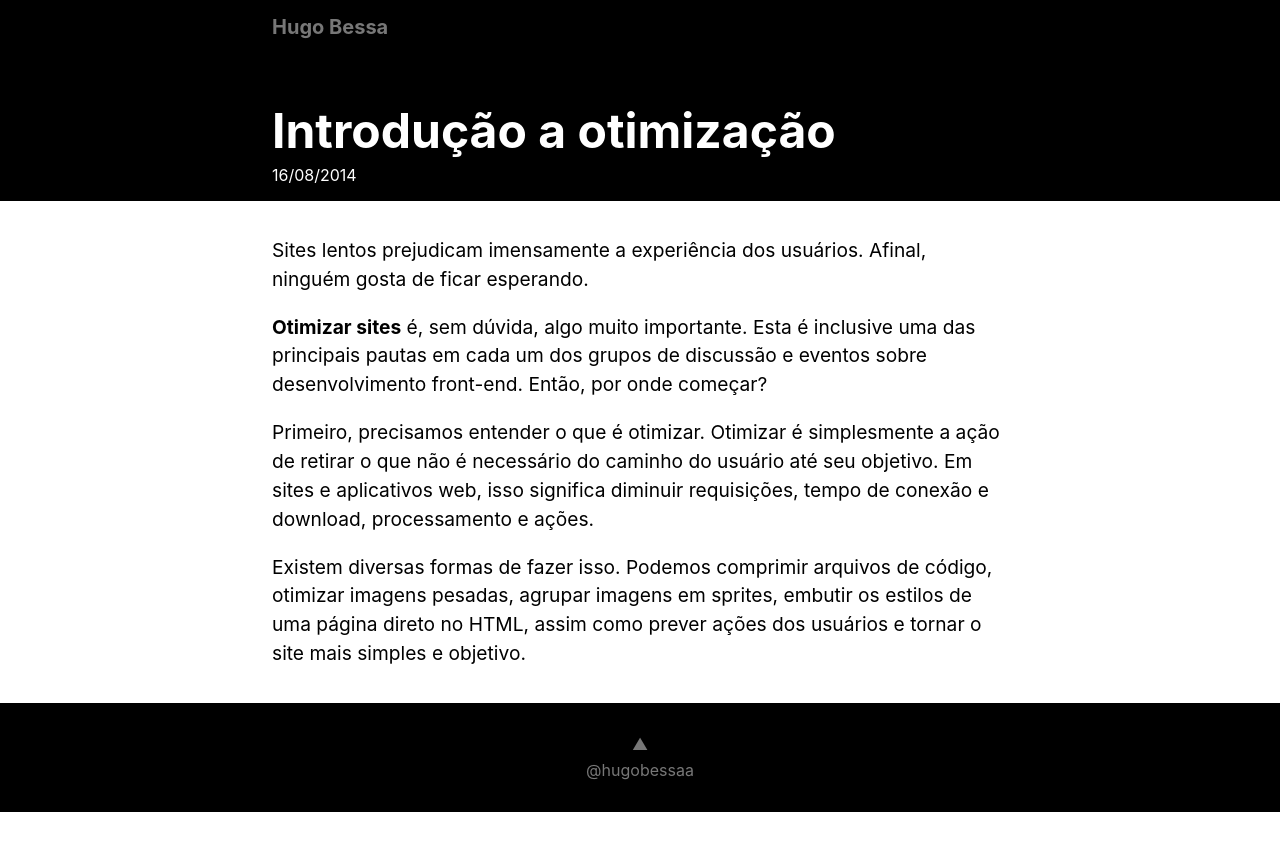
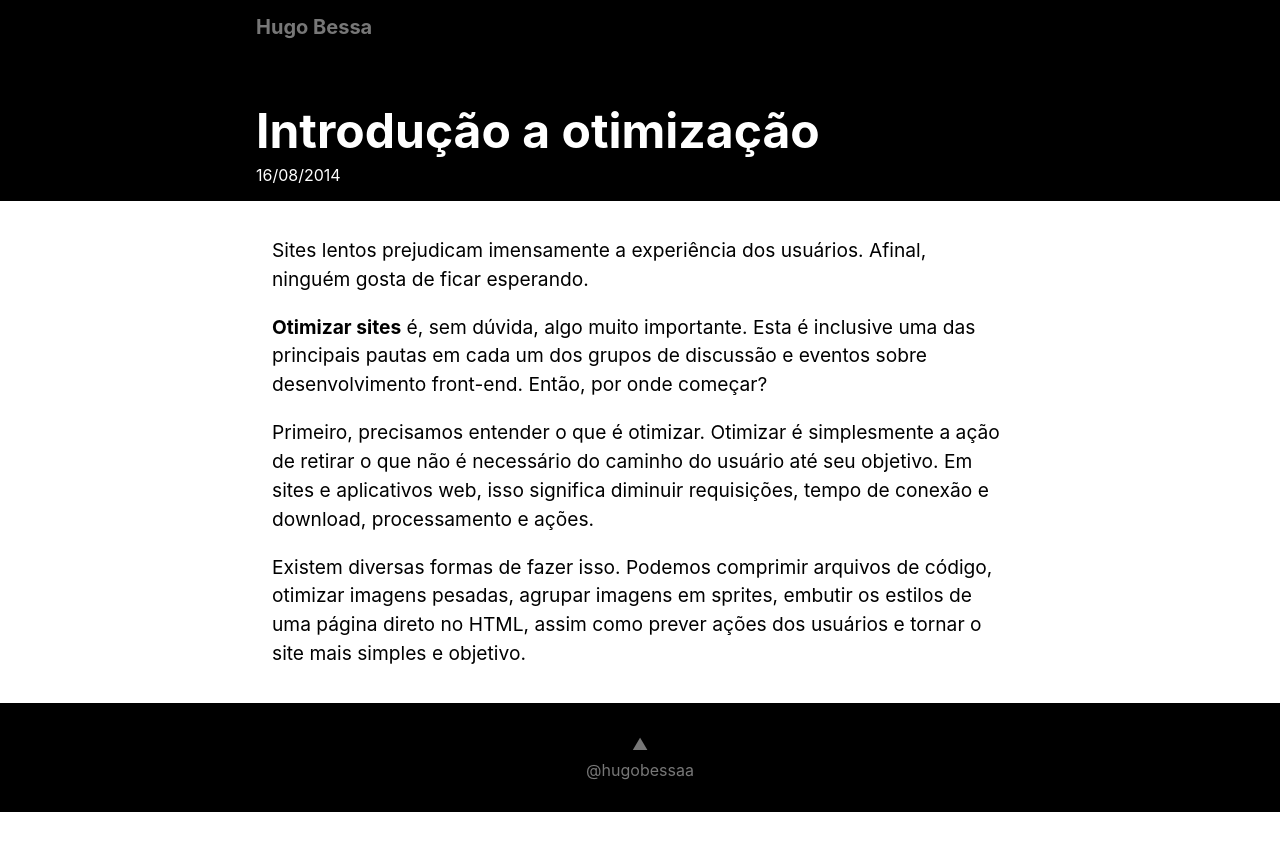
Before and after one commit to hugobessaa/hugobessaa.github.io, a Jekyll site: the page built from _posts/2014-08-16-introducao-a-otimizacao.md, in a window 1280 px wide. Shown: the top 851 px of the page. Built offline with Jekyll 4.4.1, drawn with Linux system fonts in a browser that asks for light colours.

Commit message:
Fix post header design

```diff
--- a/_layouts/post.html
+++ b/_layouts/post.html
@@ -4,7 +4,7 @@ layout: default
 
 <article>
   <header class='bg-black gray pa3'>
-    <div class='ph3 mw7 center'>
+    <div class='mw7 center'>
       <div class='mb5'>
         <h2 class='f4 di'>
           <a class='link gray dim' href='{{site.url}}/'>
@@ -13,7 +13,7 @@ layout: default
         </h2>
       </div>
       <div class='mb2'>
-        <h1 class='f1 ma0'>
+        <h1 class='f2 f1-ns ma0'>
           <a class='link white dim' href='{{site.url}}{{page.url}}'>
             {{page.title}}
           </a>
```
